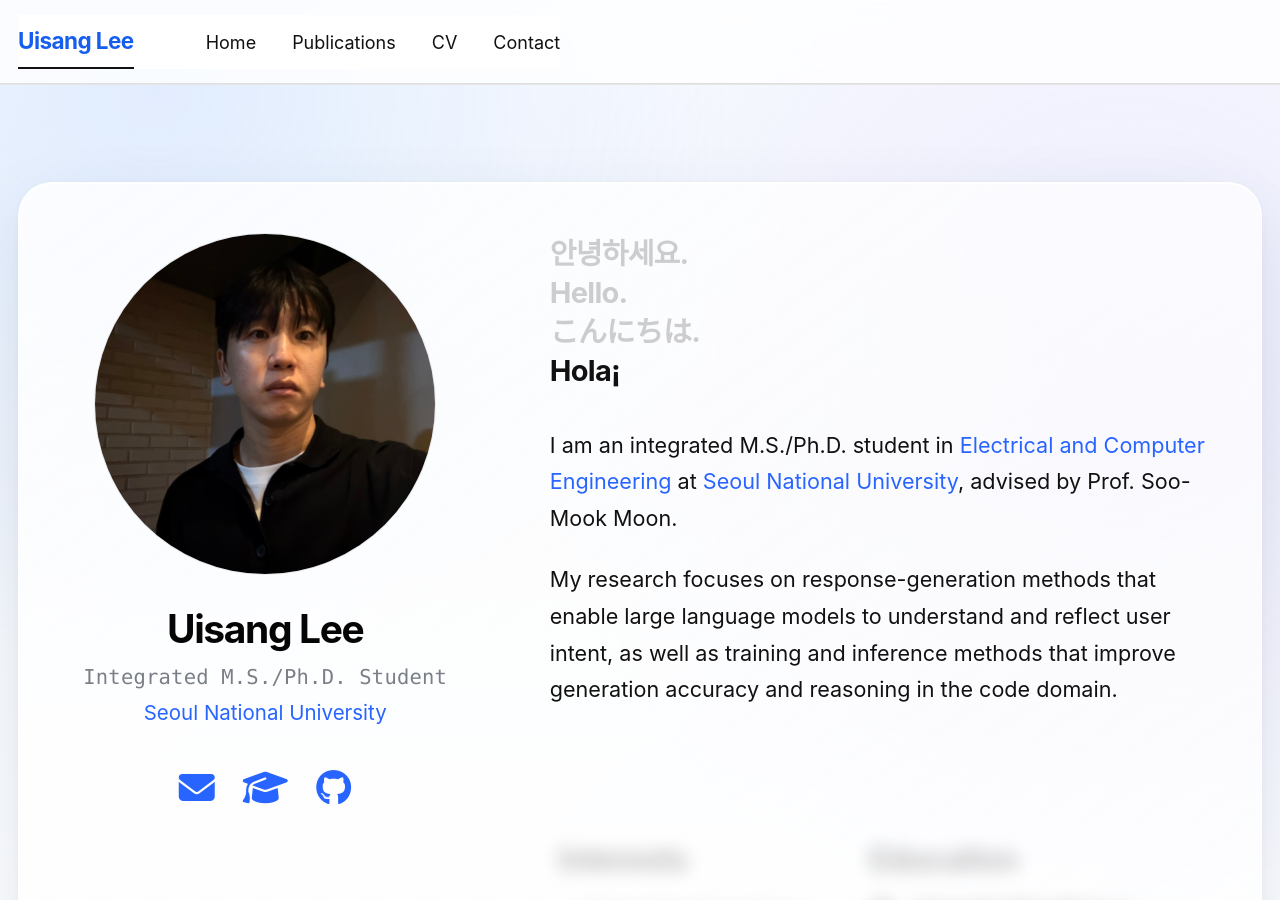
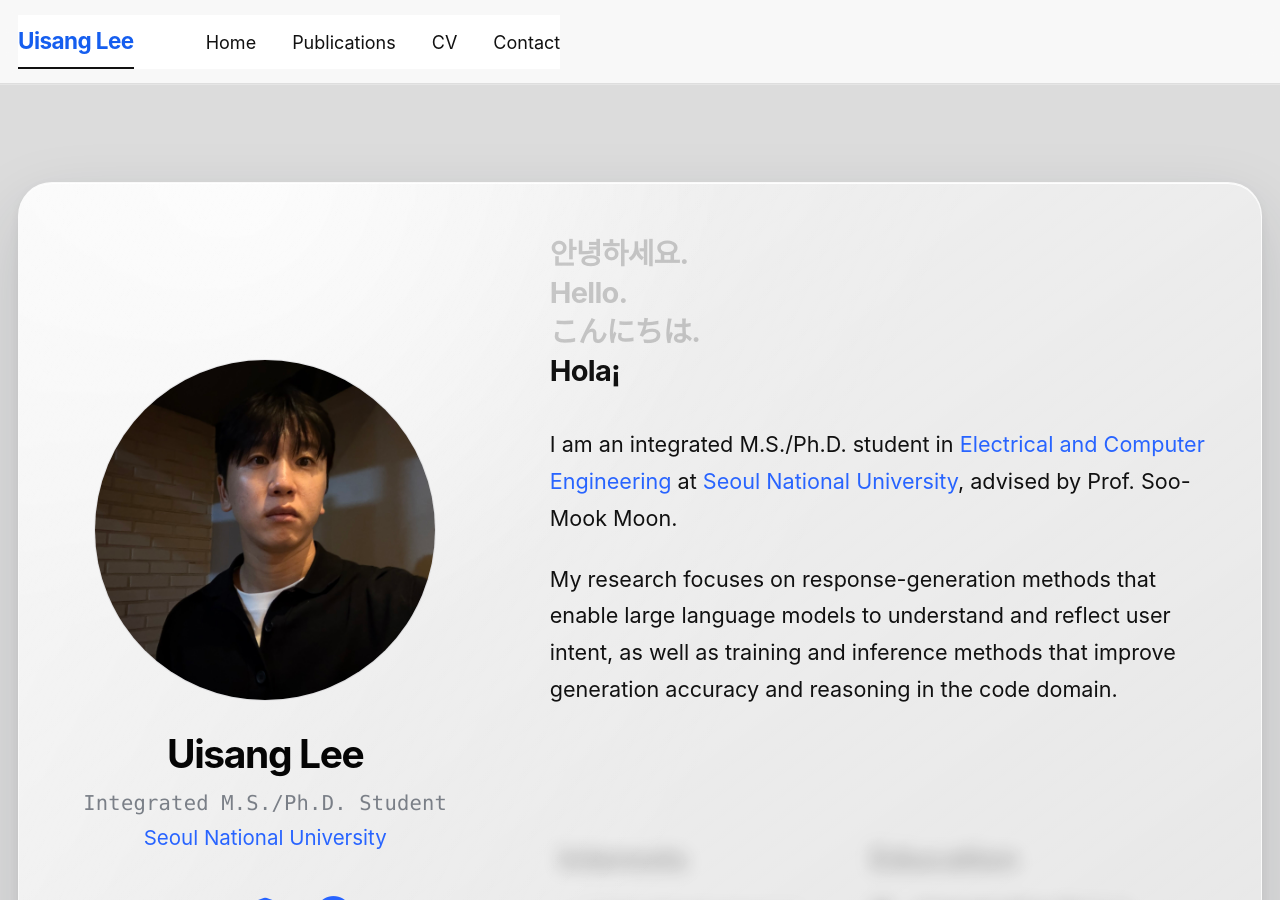
Before and after one commit to uisanglee/uisanglee.github.io, a Jekyll site: the page built from _pages/about.md, in a window 1280 px wide and 900 px high. Built offline with Jekyll 4.4.1, drawn with Linux system fonts in a browser that asks for light colours; a style sheet for code colours, icons or effects is not loaded.

Commit message:
Refine Gainsboro glass styling

```diff
--- a/_includes/head.html
+++ b/_includes/head.html
@@ -13,4 +13,4 @@
 </script>
 
 <!-- For all browsers -->
-<link rel="stylesheet" href="{{ base_path }}/assets/css/main.css?v=20261021-13">
+<link rel="stylesheet" href="{{ base_path }}/assets/css/main.css?v=20261021-14">
--- a/assets/css/main.scss
+++ b/assets/css/main.scss
@@ -95,15 +95,32 @@
 
 .glass-section {
   position: relative;
-  border: 1px solid rgba(255, 255, 255, .78);
+  isolation: isolate;
+  overflow: hidden;
+  border: 1px solid rgba(255, 255, 255, .7);
   border-radius: 34px;
-  background: linear-gradient(145deg, rgba(255, 255, 255, .82), rgba(255, 255, 255, .62));
+  background:
+    linear-gradient(145deg, rgba(255, 255, 255, .54), rgba(255, 255, 255, .2)),
+    rgba(255, 255, 255, .14);
   box-shadow:
-    0 26px 70px rgba(34, 63, 106, .11),
-    0 3px 12px rgba(34, 63, 106, .045),
-    inset 0 1px 0 rgba(255, 255, 255, .95);
-  -webkit-backdrop-filter: blur(24px) saturate(1.3);
-  backdrop-filter: blur(24px) saturate(1.3);
+    0 28px 70px rgba(31, 41, 55, .15),
+    0 4px 14px rgba(31, 41, 55, .07),
+    inset 0 1px 0 rgba(255, 255, 255, .92),
+    inset 0 -1px 0 rgba(255, 255, 255, .28);
+  -webkit-backdrop-filter: blur(30px) saturate(1.22) brightness(1.06);
+  backdrop-filter: blur(30px) saturate(1.22) brightness(1.06);
+}
+
+.glass-section::before {
+  position: absolute;
+  inset: 0;
+  z-index: -1;
+  border-radius: inherit;
+  background:
+    linear-gradient(115deg, rgba(255, 255, 255, .46) 0%, rgba(255, 255, 255, .08) 34%, transparent 55%),
+    radial-gradient(circle at 18% 0%, rgba(255, 255, 255, .72), transparent 32%);
+  content: "";
+  pointer-events: none;
 }
 
 .home-section { padding: clamp(2rem, 4vw, 4rem); }
@@ -393,10 +410,7 @@
 /* Layered background and translucent section planes. */
 body {
   position: relative;
-  background:
-    radial-gradient(circle at 12% 10%, rgba(137, 180, 255, .2), transparent 32rem),
-    radial-gradient(circle at 88% 38%, rgba(192, 168, 255, .16), transparent 34rem),
-    linear-gradient(180deg, #f8fbff 0%, #f4f7fb 52%, #fbfcfe 100%) !important;
+  background: #dcdcdc !important;
   background-attachment: fixed !important;
 }
 
@@ -474,10 +488,12 @@
 .publication-card {
   margin-top: 1.5rem;
   padding: 1.6rem 1.75rem;
-  border: 1px solid rgba(255, 255, 255, .86);
+  border: 1px solid rgba(255, 255, 255, .68);
   border-radius: 22px;
-  background: rgba(255, 255, 255, .58);
-  box-shadow: inset 0 1px 0 rgba(255, 255, 255, .88), 0 10px 28px rgba(50, 74, 112, .06);
+  background: rgba(255, 255, 255, .3);
+  box-shadow: inset 0 1px 0 rgba(255, 255, 255, .8), 0 10px 28px rgba(31, 41, 55, .08);
+  -webkit-backdrop-filter: blur(16px) brightness(1.05);
+  backdrop-filter: blur(16px) brightness(1.05);
 }
 
 .publication-card h3 {
@@ -545,7 +561,7 @@
 }
 
 html {
-  background: #f4f7fb !important;
+  background: #dcdcdc !important;
 }
 
 body {
```
